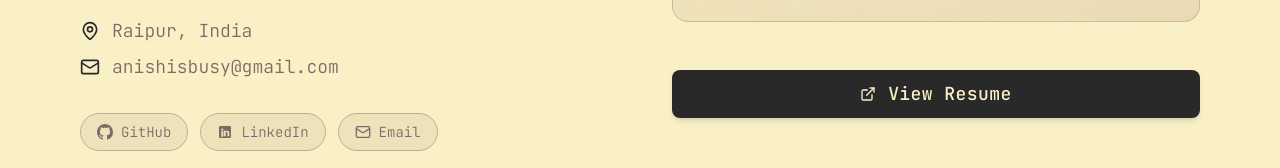
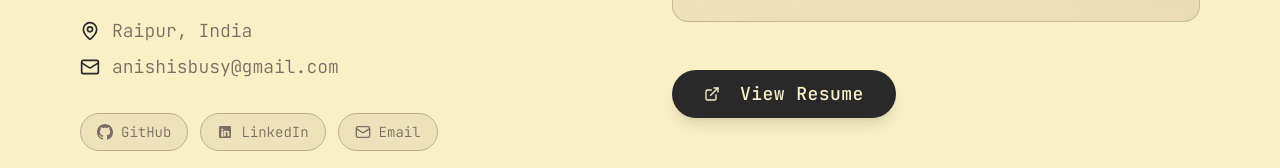
Before and after one commit to Sarcastic-Soul/Portfolio, a Next.js app: page / in a window 1280 px wide. Shown: the part 580-748 px from the top of the page. Built offline with nearby package versions, Linux system fonts and the light colour scheme.

Commit message:
style: refine hero button styling and remove unused float-up animations

```diff
--- a/app/globals.css
+++ b/app/globals.css
@@ -94,6 +94,7 @@
     * {
         @apply border-border;
     }
+
     body {
         @apply bg-background text-foreground font-light transition-colors duration-300;
         font-size: clamp(14px, 2.5vw, 16px);
@@ -173,6 +174,7 @@ html {
         opacity: 0;
         transform: translateY(30px);
     }
+
     to {
         opacity: 1;
         transform: translateY(0);
@@ -184,6 +186,7 @@ html {
         opacity: 0;
         transform: translateX(-30px);
     }
+
     to {
         opacity: 1;
         transform: translateX(0);
@@ -195,6 +198,7 @@ html {
         opacity: 0;
         transform: translateX(30px);
     }
+
     to {
         opacity: 1;
         transform: translateX(0);
@@ -202,35 +206,22 @@ html {
 }
 
 @keyframes pulse-glow {
+
     0%,
     100% {
         opacity: 0.5;
         transform: scale(1);
     }
+
     50% {
         opacity: 1;
         transform: scale(1.1);
     }
 }
 
-@keyframes float-up {
-    0% {
-        opacity: 1;
-        transform: translateY(0) scale(1);
-    }
-    100% {
-        opacity: 0;
-        transform: translateY(-45px) scale(1.3);
-    }
-}
-
 /* Utility classes */
 .animate-fade-in-up {
     animation: fade-in-up 0.6s ease-out both;
-}
-
-.animate-float-up {
-    animation: float-up 0.8s ease-out forwards;
 }
 
 .animate-slide-in-left {
@@ -411,6 +402,7 @@ textarea:focus {
 
 /* Reduced motion support */
 @media (prefers-reduced-motion: reduce) {
+
     *,
     *::before,
     *::after {
@@ -469,30 +461,24 @@ textarea:focus {
 }
 
 .gradient-conic {
-    background: conic-gradient(
-        from 180deg at 50% 50%,
-        var(--tw-gradient-stops)
-    );
+    background: conic-gradient(from 180deg at 50% 50%,
+            var(--tw-gradient-stops));
 }
 
 /* Text gradient utilities */
 .text-gradient {
-    background: linear-gradient(
-        135deg,
-        currentColor 0%,
-        var(--tw-gradient-stops) 100%
-    );
+    background: linear-gradient(135deg,
+            currentColor 0%,
+            var(--tw-gradient-stops) 100%);
     -webkit-background-clip: text;
     -webkit-text-fill-color: transparent;
     background-clip: text;
 }
 
 .dark .text-gradient {
-    background: linear-gradient(
-        135deg,
-        currentColor 0%,
-        var(--tw-gradient-stops) 100%
-    );
+    background: linear-gradient(135deg,
+            currentColor 0%,
+            var(--tw-gradient-stops) 100%);
     -webkit-background-clip: text;
     -webkit-text-fill-color: transparent;
     background-clip: text;
--- a/components/sections/hero.tsx
+++ b/components/sections/hero.tsx
@@ -102,13 +102,13 @@ export function Hero() {
             {/* Interactive Motto & Philosophy Quote */}
             <InteractiveQuote />
 
-            <div className="pt-2 w-full">
+            <div className="pt-2">
               <Button
                 onClick={handleDownloadResume}
                 size="lg"
-                className="w-full bg-primary text-primary-foreground hover:bg-primary/90 rounded-lg px-8 py-6 text-lg font-medium tracking-wide transition-all duration-300 shadow-md hover:shadow-lg flex items-center justify-center gap-3"
+                className="bg-primary text-primary-foreground hover:bg-primary/90 rounded-full px-8 py-6 text-lg font-medium tracking-wide transition-all duration-300 shadow-lg hover:shadow-primary/20"
               >
-                <ExternalLink className="h-5 w-5" />
+                <ExternalLink className="mr-3 h-5 w-5" />
                 View Resume
               </Button>
             </div>
```
